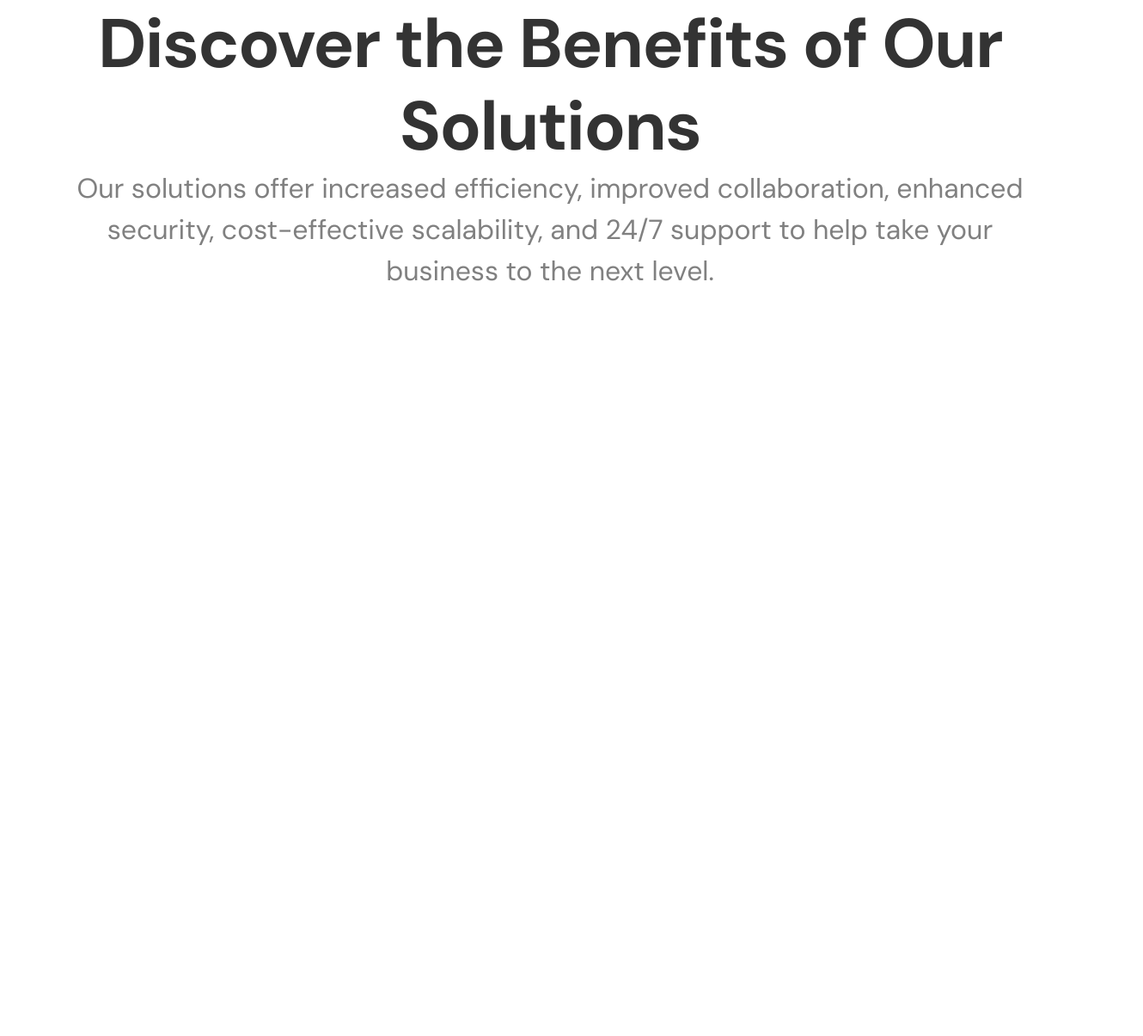
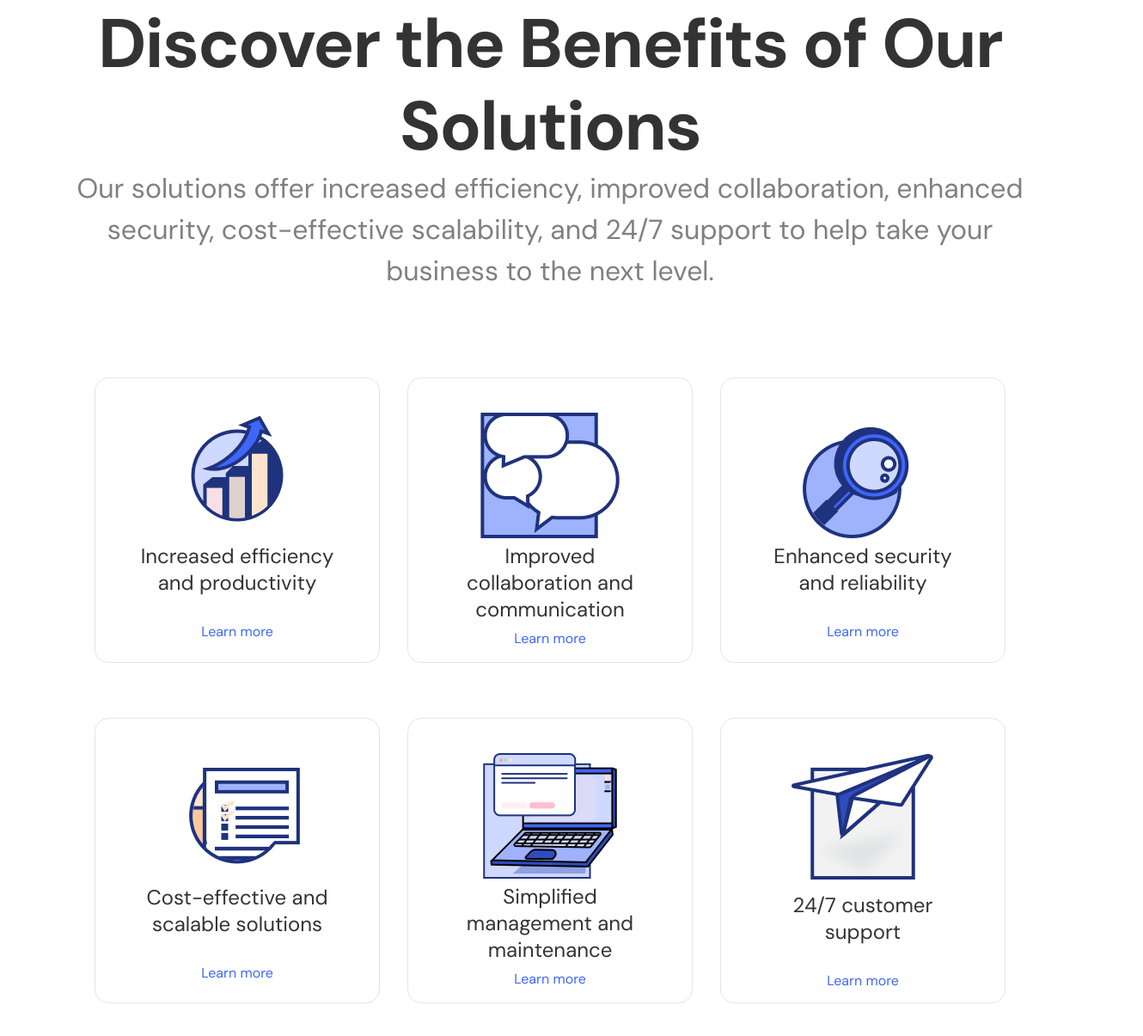
Before and after one commit to mashfikur/tech_uikit_website, a plain HTML site: page index.html in a window 1280 px wide. Shown: the part 1421-2626 px from the top of the page at 86% size, 1330 px wide, since content can reach past the window. Before the commit the page ends 1760 px from the top, so only its background shows below. Drawn offline with nearby package versions, Linux system fonts and the light colour scheme.

Commit message:
benefit cards added

```diff
--- a/index.html
+++ b/index.html
@@ -71,10 +71,65 @@
           </p>
 
           <!-- Benfits cards -->
-          <div class="benfits-cards"></div>
+          <div class="benfits-cards">
+            <div class="card-row">
+              <div class="card">
+                <img src="images/Illustration.png" alt="" />
+                <h3 class="card-title">
+                  Increased efficiency and productivity
+                </h3>
+                <a href="" class="card-link">Learn more </a>
+              </div>
+              <div class="card">
+                <img src="images/Illustration (1).png" alt="" />
+                <h3 class="card-title">
+                  Improved collaboration and communication
+                </h3>
+                <a href="" class="card-link">Learn more</a>
+              </div>
+              <div class="card">
+                <img src="images/Illustration (2).png" alt="" />
+                <h3 class="card-title">Enhanced security and reliability</h3>
+                <a href="" class="card-link">Learn more</a>
+              </div>
+            </div>
+
+            <div class="card-row">
+              <div class="card">
+                <img src="images/Illustration (3).png" alt="" />
+                <h3 class="card-title">
+                  Cost-effective and scalable solutions
+                </h3>
+                <a href="" class="card-link">Learn more</a>
+              </div>
+              <div class="card">
+                <img src="images/Illustration (4).png" alt="" />
+                <h3 class="card-title">
+                  Simplified management and maintenance
+                </h3>
+                <a href="" class="card-link">Learn more</a>
+              </div>
+              <div class="card">
+                <img src="images/Illustration (5).png" alt="" />
+                <h3 class="card-title">24/7 customer support</h3>
+                <a href="" class="card-link">Learn more</a>
+              </div>
+            </div>
+          </div>
         </div>
       </section>
     </main>
     <footer></footer>
+
+    <!-- Icon pack scripts -->
+
+    <script
+      type="module"
+      src="https://unpkg.com/ionicons@7.1.0/dist/ionicons/ionicons.esm.js"
+    ></script>
+    <script
+      nomodule
+      src="https://unpkg.com/ionicons@7.1.0/dist/ionicons/ionicons.js"
+    ></script>
   </body>
 </html>
--- a/styles/style.css
+++ b/styles/style.css
@@ -172,3 +172,57 @@ hr {
   line-height: 48px;
   max-width: 1120px;
 }
+
+.benfits-cards {
+  display: flex;
+  align-items: center;
+  justify-content: space-around;
+  flex-direction: column;
+  gap: 64px;
+  padding: 100px 160px;
+}
+
+.card-row {
+  display: flex;
+  align-items: center;
+  justify-content: space-around;
+  gap: 32px;
+  text-align: center;
+}
+
+.card-title {
+  color: #333;
+  text-align: center;
+
+  /* paragraph-lg/default */
+  font-size: 24px;
+  font-weight: 400;
+  max-height: 70px;
+  padding-bottom: 30px;
+}
+
+.card-link {
+  text-decoration: none;
+  color: #3f66fb;
+
+  /* label-sm/default */
+  font-size: 16px;
+  font-weight: 400;
+  line-height: 24px;
+}
+
+.card {
+  padding: 40px;
+  width: 250px;
+  height: 250px;
+  border-radius: 16px;
+  border: 1px solid var(--dark-neutral-600, #e5e5e5);
+  background: var(--base-white, #fff);
+  text-align: center;
+}
+
+.benfits {
+  display: flex;
+  flex-direction: column;
+  align-items: center;
+}
```
Also changed, not shown: images/Illustration (1).png (added), images/Illustration (2).png (added), images/Illustration (3).png (added), images/Illustration (4).png (added), images/Illustration (5).png (added), images/Illustration.png (added).
